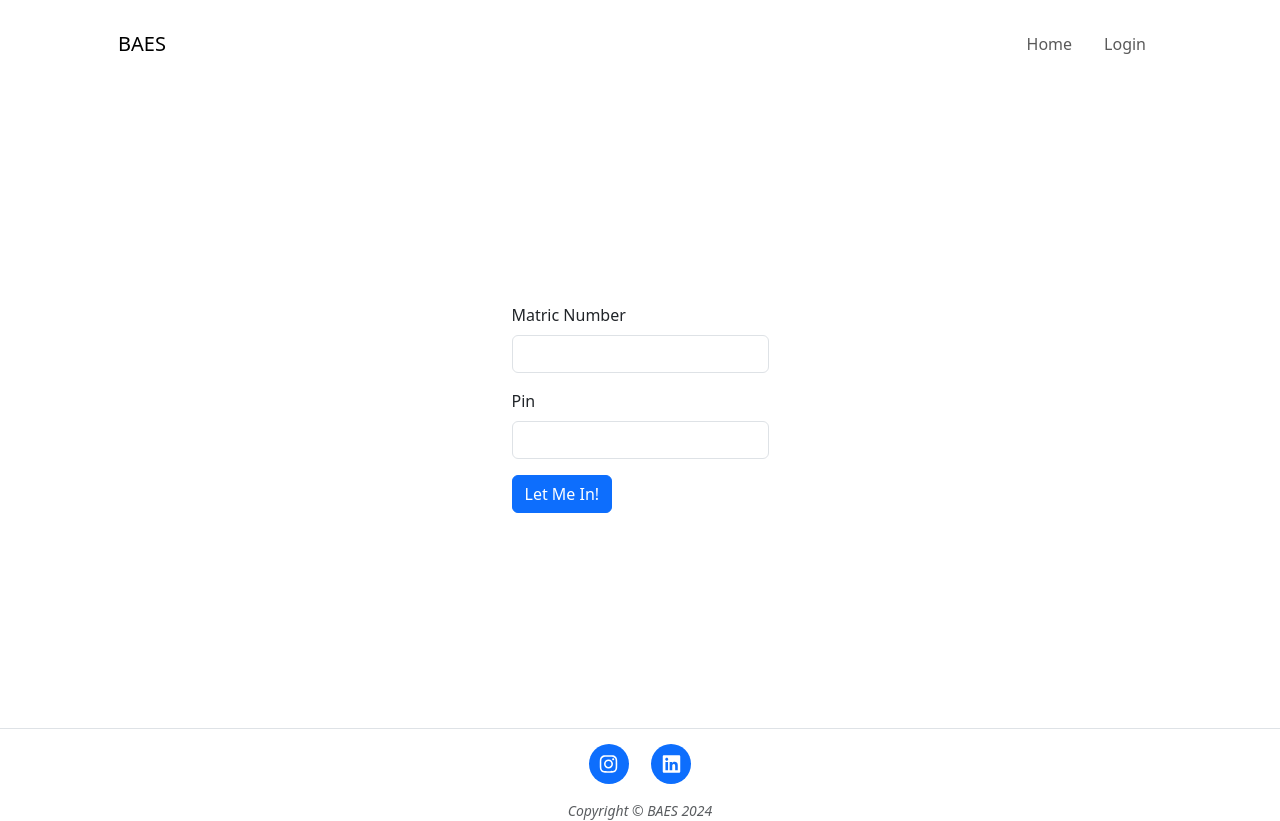
After one commit to DejusDevspace/baes-senate-election, a Flask app: page /login in a window 1280 px wide. The commit adds this page. Run offline with Flask 3, Linux system fonts and the light colour scheme; some libraries are stand-ins or nearby versions.

Commit message:
save base login functionality

```diff
--- a/app.py
+++ b/app.py
@@ -1,25 +1,43 @@
-from flask import Flask, request, jsonify, render_template
+from flask import Flask, render_template, url_for, flash, redirect
 from flask_sqlalchemy import SQLAlchemy
 from sqlalchemy.orm import DeclarativeBase, Mapped, mapped_column, relationship
-from flask_login import UserMixin
-from sqlalchemy import Text, Integer, String, ForeignKey
+from flask_login import UserMixin, LoginManager, current_user, login_user, logout_user, login_required
+from flask_bootstrap import Bootstrap5
+from sqlalchemy import Integer, String, ForeignKey
 from werkzeug.security import generate_password_hash, check_password_hash
 import os
+from io import BytesIO
 from dotenv import load_dotenv
+# Forms from forms.py
+from forms import LoginForm, VoteForm
 
 load_dotenv()
 
+# Initialize flask app
 app = Flask(__name__)
 
 # Database configuration
-app.config['SQLALCHEMY_DATABASE_URI'] = os.getenv('POSTGRES_URL')
+app.config['SQLALCHEMY_DATABASE_URI'] = os.environ.get('POSTGRES_URL')
 app.config['SQLALCHEMY_TRACK_MODIFICATIONS'] = False
+app.config['SECRET_KEY'] = os.environ.get('SECRET_KEY')
 
+# Bootstrap configuration
+Bootstrap5(app)
 
+# Configure Flask Login
+login_manager = LoginManager()
+login_manager.init_app(app)
+
+# Get logged in user (current user)
+@login_manager.user_loader
+def load_user(student_id):
+    return db.get_or_404(Student, student_id)
+
+# Class for db
 class Base(DeclarativeBase):
     pass
 
-
+# Initialize db
 db = SQLAlchemy(model_class=Base)
 db.init_app(app)
 
@@ -47,7 +65,6 @@ class Candidate(db.Model):
     votes = relationship("Vote", back_populates="candidate", cascade="all, delete-orphan")
 
 
-
 # Table for the votes
 class Vote(db.Model):
     __tablename__ = "votes"
@@ -66,24 +83,57 @@ class Vote(db.Model):
 #     db.create_all()
 
 # Function to upload data of registered students into the db
-def load_database():
+def load_database(sheet: BytesIO) -> None:
     # TODO: Receive excel file containing data
     # TODO: Hash and salt pin of registering users before passing into db
     # TODO: Save data into the db
+
     pass
 
 
 @app.route("/", methods=["GET"])
-def get_notes():
-    result = db.session.execute(db.Select(Student))
-    users = result.scalars().all()
-    # print(users[0].matric_no)
+def home():
     return render_template("index.html")
 
+@app.route("/login", methods=["GET", "POST"])
+def login():
+    form = LoginForm()
+    if form.validate_on_submit():
+        matric_no = form.matric_no.data
+        pin = form.pin.data
+
+        # print(matric_no, pin)
+
+        student = db.session.execute(db.Select(Student).where(Student.matric_no == matric_no)).scalar()
+
+        # Check if the student is registered in the db
+        if not student:
+            flash("Matric no. '{}' not registered!".format(matric_no))
+            return redirect(url_for("login"))
+        # Check if the pin entered by the student is correct
+        elif not check_password_hash(student.pin, pin):
+            flash("Incorrect pin! Please try again.")
+            return redirect(url_for("login"))
+        else:
+            # If the details are correct, log the user in
+            login_user(student)
+            return redirect(url_for("vote"))
+    return render_template("login.html", form=form, logged_in=current_user.is_authenticated)
+
 @app.route("/vote", methods=["GET", "POST"])
+@login_required
 def vote():
+    # TODO: Different voting forms for different levels? or custom forms per level
+    # TODO: Or current user's level determines the form from the backend login here!
+    # TODO: Same for, conditionally send the candidates to populate the form based on criteria (level/dept)
     pass
+
+@app.route("/logout", methods=["GET"])
+def logout():
+    # Log the current user out
+    logout_user()
+    return redirect(url_for("home"))
 
 
 if __name__ == '__main__':
-    app.run()
+    app.run(debug=True, port=8000)
--- /dev/null
+++ b/forms.py
@@ -0,0 +1,15 @@
+from flask_wtf import FlaskForm
+from wtforms import StringField, SubmitField, PasswordField, HiddenField
+from wtforms.validators import DataRequired
+
+
+# WTForm for logging in existing users
+class LoginForm(FlaskForm):
+    matric_no = StringField("Matric Number", validators=[DataRequired()])
+    pin = PasswordField("Pin", validators=[DataRequired()])
+    submit = SubmitField("Let Me In!")
+
+# WTForm for voting for candidates
+class VoteForm(FlaskForm):
+    candidate_id = HiddenField("Candidate ID")
+    submit = SubmitField("Vote")
--- /dev/null
+++ b/static/css/styles.css
@@ -0,0 +1,15 @@
+.form-auto {
+    display: flex;
+    align-items: center;
+    justify-content: center;
+    height: 80vh;
+}
+
+.flash {
+    color: #ee6f57;
+    text-align: center;
+  }
+
+.border-top {
+    padding-top: 15px;
+}
--- /dev/null
+++ b/templates/footer.html
@@ -0,0 +1,34 @@
+        <!-- Footer-->
+        <footer class="border-top">
+            <div class="container px-4 px-lg-5">
+                <div class="row gx-4 gx-lg-5 justify-content-center">
+                    <div class="col-md-10 col-lg-8 col-xl-7">
+                        <ul class="list-inline text-center">
+                            <li class="list-inline-item">
+                                <a href="#">
+                                    <span class="fa-stack fa-lg">
+                                        <i class="fas fa-circle fa-stack-2x"></i>
+                                        <i class="fab fa-instagram fa-stack-1x fa-inverse"></i>
+                                    </span>
+                                </a>
+                            </li>
+                            <li class="list-inline-item">
+                                <a href="#">
+                                    <span class="fa-stack fa-lg">
+                                        <i class="fas fa-circle fa-stack-2x"></i>
+                                        <i class="fab fa-linkedin fa-stack-1x fa-inverse"></i>
+                                    </span>
+                                </a>
+                            </li>
+                        </ul>
+                        <div class="small text-center text-muted fst-italic">Copyright &copy; BAES 2024</div>
+                    </div>
+                </div>
+            </div>
+        </footer>
+        <!-- Bootstrap core JS-->
+        <script src="https://cdn.jsdelivr.net/npm/bootstrap@5.2.3/dist/js/bootstrap.bundle.min.js"></script>
+        <!-- Core theme JS-->
+        <script src="{{ url_for('static', filename='js/scripts.js') }}"></script>
+    </body>
+  </html>
--- /dev/null
+++ b/templates/header.html
@@ -0,0 +1,92 @@
+<!DOCTYPE html>
+<html lang="en">
+  <head>
+    <meta charset="utf-8" />
+    <meta
+      name="viewport"
+      content="width=device-width, initial-scale=1, shrink-to-fit=no"
+    />
+    <meta name="description" content="" />
+    <meta name="author" content="" />
+    <title>BAES</title>
+    {% block styles %}
+    <!-- Load Bootstrap-Flask CSS -->
+    {{ bootstrap.load_css() }}
+    <link
+      rel="icon"
+      type="image/x-icon"
+      href="{{ url_for('static', filename='assets/favicon.ico') }}"
+    />
+    <!-- Font Awesome icons (free version)-->
+    <script
+      src="https://use.fontawesome.com/releases/v6.3.0/js/all.js"
+      crossorigin="anonymous"
+    ></script>
+    <!-- Google fonts-->
+    <link
+      href="https://fonts.googleapis.com/css?family=Lora:400,700,400italic,700italic"
+      rel="stylesheet"
+      type="text/css"
+    />
+    <link
+      href="https://fonts.googleapis.com/css?family=Open+Sans:300italic,400italic,600italic,700italic,800italic,400,300,600,700,800"
+      rel="stylesheet"
+      type="text/css"
+    />
+    <!-- Core theme CSS (includes Bootstrap)-->
+    <link
+      href="{{ url_for('static', filename='css/styles.css') }}"
+      rel="stylesheet"
+    />
+    {% endblock %}
+  </head>
+  <body>
+    <!-- Navigation-->
+    <nav class="navbar navbar-expand-lg navbar-light" id="mainNav">
+      <div class="container px-4 px-lg-5">
+        <a class="navbar-brand" href="/">BAES</a>
+        <button
+          class="navbar-toggler"
+          type="button"
+          data-bs-toggle="collapse"
+          data-bs-target="#navbarResponsive"
+          aria-controls="navbarResponsive"
+          aria-expanded="false"
+          aria-label="Toggle navigation"
+        >
+          Menu
+          <i class="fas fa-bars"></i>
+        </button>
+        <div class="collapse navbar-collapse" id="navbarResponsive">
+          <ul class="navbar-nav ms-auto py-4 py-lg-0">
+            <li class="nav-item">
+              <a
+                class="nav-link px-lg-3 py-3 py-lg-4"
+                href="{{ url_for('home') }}"
+                >Home</a
+              >
+            </li>
+            <!-- Only show Loginif user is logged out. Otherwise, show "Log Out" -->
+            {% if not logged_in %}
+            <li class="nav-item">
+              <a
+                class="nav-link px-lg-3 py-3 py-lg-4"
+                href="{{ url_for('login') }}"
+                >Login</a
+              >
+            </li>
+            {% else %}
+            <li class="nav-item">
+              <a
+                class="nav-link px-lg-3 py-3 py-lg-4"
+                href="{{ url_for('home') }}"
+                >Log Out</a
+              >
+              {% endif %}
+            </li>
+          </ul>
+        </div>
+      </div>
+    </nav>
+  </body>
+</html>
--- /dev/null
+++ b/templates/login.html
@@ -0,0 +1,14 @@
+{% from "bootstrap5/form.html" import render_form %} {% block content %} {%
+include "header.html" %}
+
+<main class="form-auto">
+  {% with messages = get_flashed_messages() %} {% if messages %} {% for message
+  in messages %}
+  <li class="flash">{{ message }}</li>
+  {% endfor %} {% endif %} {% endwith %}
+  <form>
+    {{ render_form(form, novalidate=True, button_map={"submit": "primary"}) }}
+  </form>
+</main>
+
+{% include "footer.html" %} {% endblock %}
```
Also changed, not shown: queries.sql (+5 -3 lines), requirements.txt (+7 -106 lines), templates/index.html (+2 -11 lines), 1 other file.
